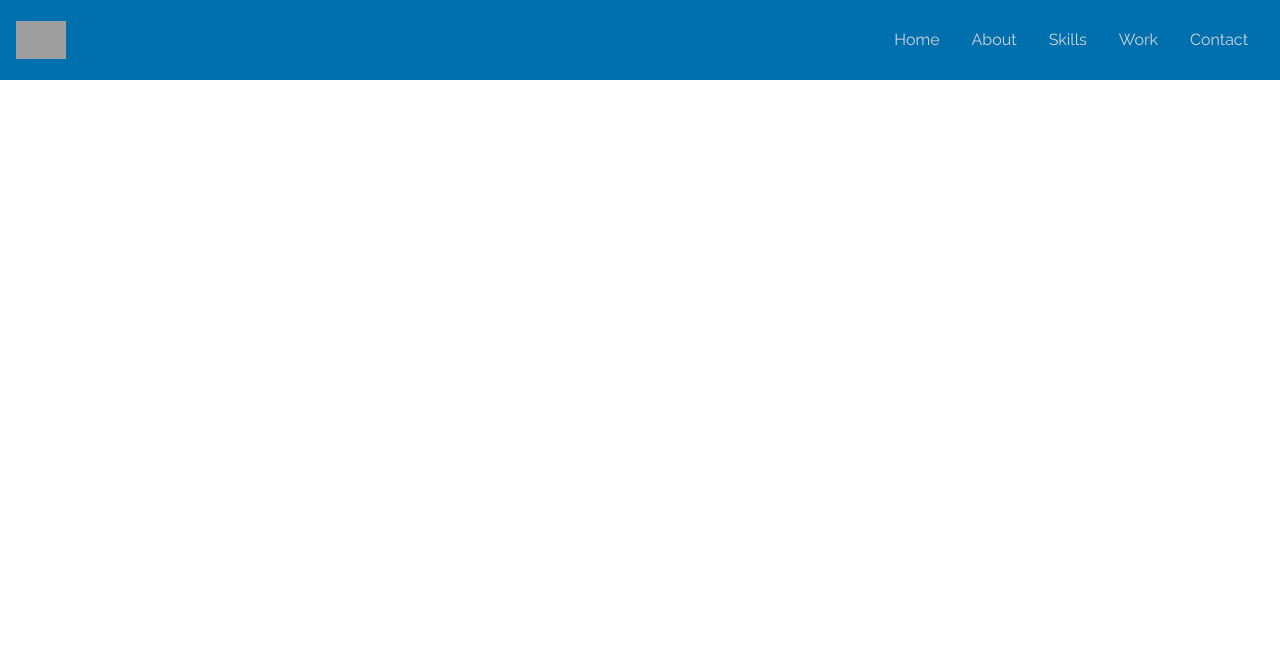
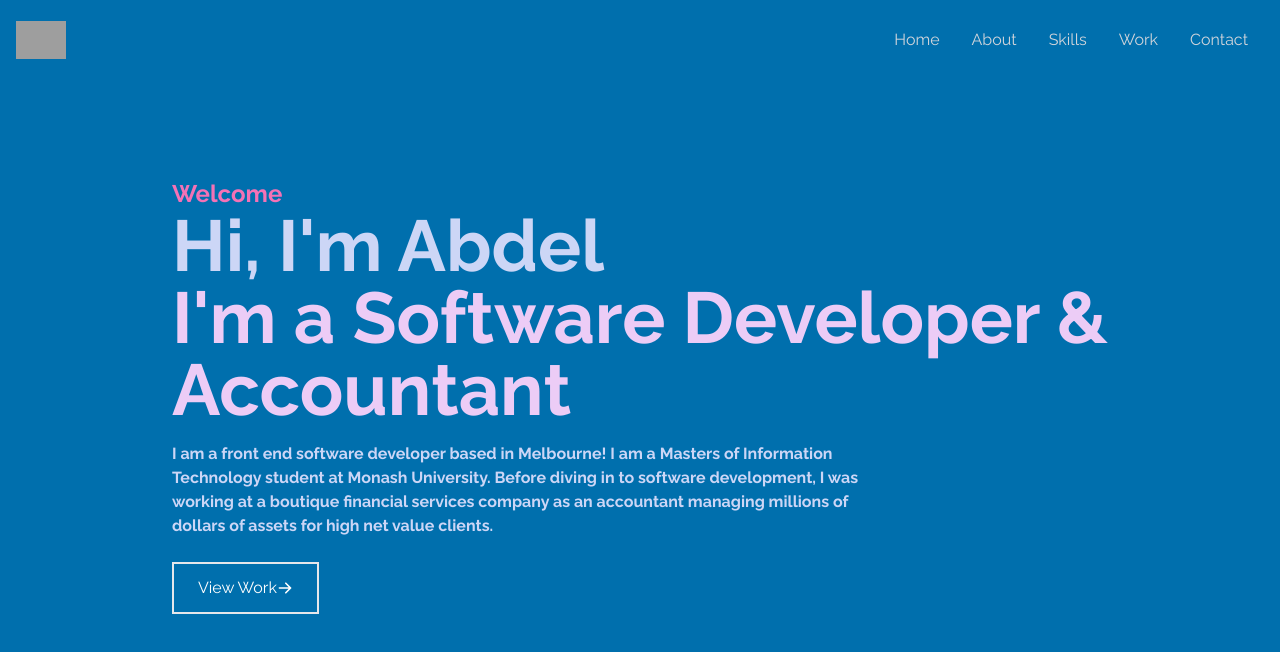
Before and after one commit to Ahabara/Ahabara.github.io, a React (Create React App) app: page / in a window 1280 px wide. Shown: the top 652 px of the page. Built offline with nearby package versions, Linux system fonts and the light colour scheme; grey boxes are pictures that could not be loaded.

Commit message:
created about section

```diff
--- a/src/App.js
+++ b/src/App.js
@@ -1,9 +1,11 @@
 import Navbar from "./components/Navbar";
+import Home from "./components/Home";
 
 function App() {
   return (
     <div >
       <Navbar />
+        <Home/>
     </div>
   );
 }
```
